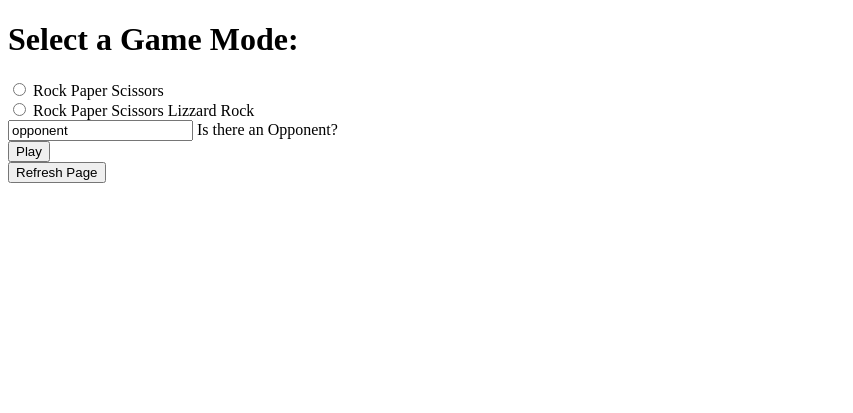
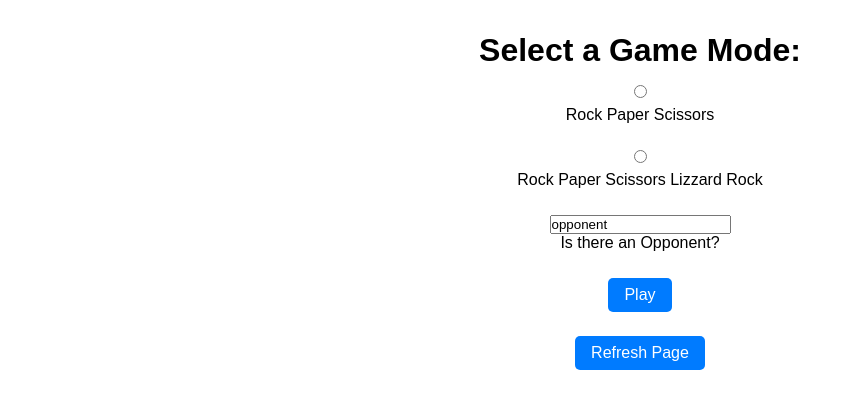
Before and after one commit to comp426-2023-spring/e02-frchase, a website: page public/index.html in a window 1280 px wide. Shown: the whole page, without its empty margins (0-853 px from the left). Drawn offline with Linux system fonts and the light colour scheme.

Commit message:
didn't have the css connected properly and forgot to import json to use. another test

```diff
--- a/public/index.html
+++ b/public/index.html
@@ -2,6 +2,7 @@
 <script src="scripts.js"></script>
 <html lang="en">
     <head>
+        <link rel="stylesheet" href="styles.css">
         <title>Rock</title>
         <!-- Link to your script file(s) and CSS in here somewhere -->
     </head>
--- a/server.js
+++ b/server.js
@@ -39,7 +39,7 @@ It also creates logs in a common log format (CLF) so that you can better.
     process.exit(0)
 }
 // Load express and other dependencies for serving HTML, CSS, and JS files
-import express from 'express'
+import express, { json, urlencoded} from 'express'
 // Use CJS __filename and __dirname in ES module scope
 // https://flaviocopes.com/fix-dirname-not-defined-es-module-scope/
 import path from 'path'
```
